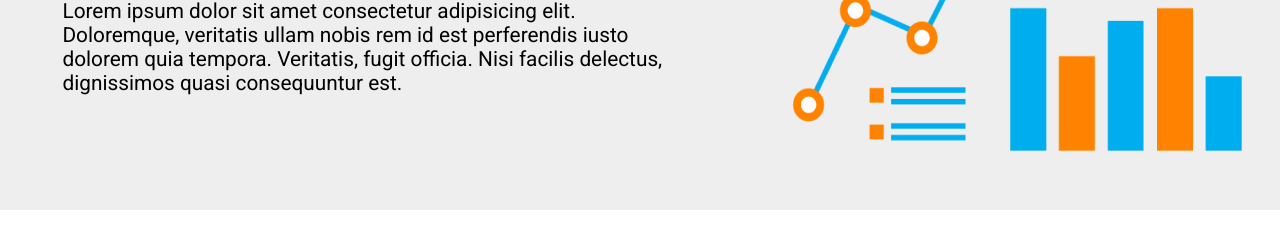
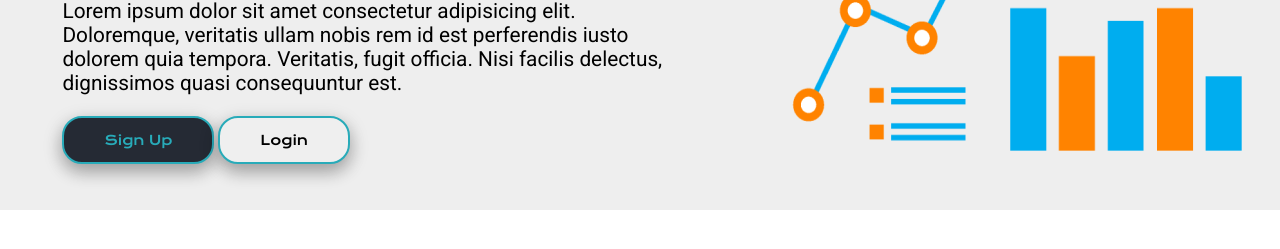
Before and after one commit to AhmedSakr54/Landing-page, a plain HTML site: page index.html in a window 1280 px wide. Shown: the part 235-484 px from the top of the page. Drawn offline with nearby package versions, Linux system fonts and the light colour scheme.

Commit message:
Complete introductoin section and add button styles

```diff
--- a/index.html
+++ b/index.html
@@ -5,7 +5,8 @@
     <meta charset="UTF-8">
     <meta name="viewport" content="width=device-width, initial-scale=1.0">
     <title>Landing Page</title>
-    <link href="https://fonts.googleapis.com/css2?family=Krona+One&family=Roboto&family=Ubuntu:wght@700&display=swap" rel="stylesheet">
+    <link href="https://fonts.googleapis.com/css2?family=Krona+One&family=Roboto&family=Ubuntu:wght@700&display=swap"
+        rel="stylesheet">
     <link rel="stylesheet" href="styles.css">
 </head>
 
@@ -26,8 +27,10 @@
             <p>Lorem ipsum dolor sit amet consectetur adipisicing elit. Doloremque, veritatis ullam nobis rem id est
                 perferendis iusto dolorem quia tempora. Veritatis, fugit officia. Nisi facilis delectus, dignissimos
                 quasi consequuntur est.</p>
-            </div>
-            <img src="images/Daco_4671922.png" alt="analytics">
+            <button class="btn sign-up">Sign Up</button>
+            <Button class="btn login">Login</Button>
+        </div>
+        <img src="images/Daco_4671922.png" alt="analytics">
     </section>
 
 
--- a/styles.css
+++ b/styles.css
@@ -1,5 +1,28 @@
 body {
     margin: 0;
+}
+
+/* buttons styles */
+.btn {
+    padding: 14px 40px;
+    border: 2px solid #28abb9;
+    border-radius: 20px;
+    font-family: 'Krona One', sans-serif;
+    transition-duration: 0.4s;
+    box-shadow: 0 8px 16px 0 rgba(0,0,0,0.2), 0 6px 20px 0 rgba(0,0,0,0.19);
+}
+.btn:hover {
+    background-color: #1f1f1f;
+}
+.btn.login:hover {
+    color: #28abb9;
+}
+.btn.sign-up {
+    background-color: #252a34;
+    color: #28abb9;
+}
+.btn.sign-up:hover {
+    background-color: #1f1f1f;
 }
 
 /* Start header Section */
@@ -29,6 +52,7 @@ body {
     padding: 14px 16px;
     text-decoration: none;
     font-family: 'Krona One', sans-serif;
+    transition-duration: 0.3s;
 }
 
 .list-item a:hover {
@@ -42,6 +66,7 @@ body {
     height: 20rem;
     padding: 3%;
 }
+/* div for title and paragraph */
 .brief {
     margin: 0% 2% 0%;
     float: left;
@@ -59,6 +84,8 @@ body {
     font-family: 'Roboto', sans-serif;
     margin-right: 0;
 }
+
+/* this img is not a part of brief div */
 #introduction img {
     float: right;
 }
```
